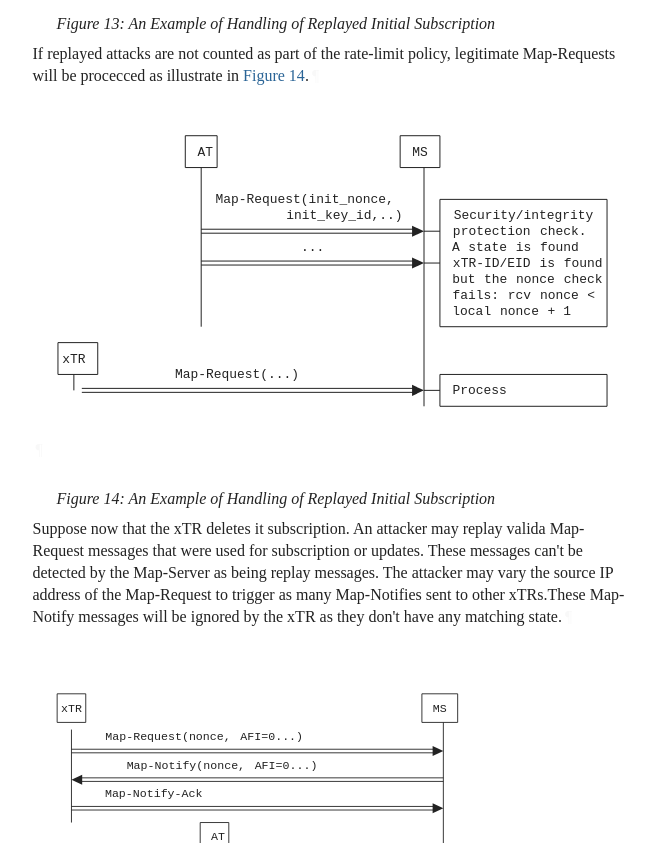
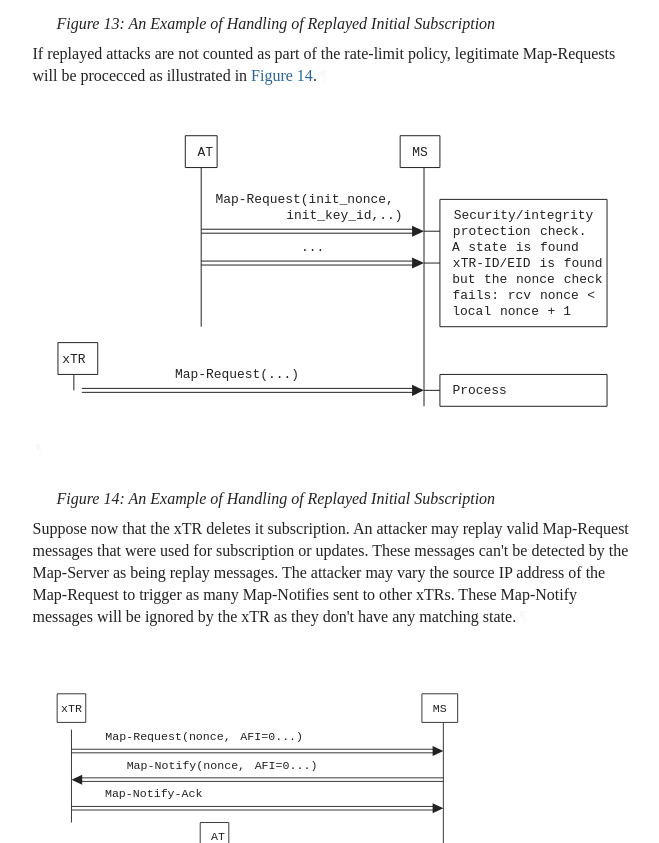
Before and after one commit to boucadair/lisp-pubsub-flow-examples, a plain HTML site: page draft-boucadair-lisp-pubsub-flow-examples.html in a window 1280 px wide. Shown: the part 9098-9941 px from the top of the page, without its empty margins (92-751 px from the left). Drawn offline with Linux system fonts and the light colour scheme; a web font is replaced by a local one.

Commit message:
Script updating gh-pages from 899ea2d. [ci skip]

```diff
--- a/draft-boucadair-lisp-pubsub-flow-examples.html
+++ b/draft-boucadair-lisp-pubsub-flow-examples.html
@@ -2648,7 +2648,7 @@ svg :is([fill="white"], [fill^="#fff"]) {
 <a href="#name-an-example-of-handling-of-re" class="selfRef">An Example of Handling of Replayed Initial Subscription</a>
             </figcaption></figure>
 </div>
-<p id="section-12.1.1-5">If replayed attacks are not counted as part of the rate-limit policy, legitimate Map-Requests will be procecced as illustrate in <a href="#riss-rate2" class="auto internal xref">Figure 14</a>.<a href="#section-12.1.1-5" class="pilcrow">¶</a></p>
+<p id="section-12.1.1-5">If replayed attacks are not counted as part of the rate-limit policy, legitimate Map-Requests will be procecced as illustrated in <a href="#riss-rate2" class="auto internal xref">Figure 14</a>.<a href="#section-12.1.1-5" class="pilcrow">¶</a></p>
 <span id="name-an-example-of-handling-of-rep"></span><div id="riss-rate2">
 <figure id="figure-14">
             <div id="section-12.1.1-6.1">
@@ -2728,7 +2728,7 @@ svg :is([fill="white"], [fill^="#fff"]) {
 <a href="#name-an-example-of-handling-of-rep" class="selfRef">An Example of Handling of Replayed Initial Subscription</a>
             </figcaption></figure>
 </div>
-<p id="section-12.1.1-7">Suppose now that the xTR deletes it subscription. An attacker may replay valida Map-Request messages that were used for subscription or updates. These messages can't be detected by the Map-Server as being replay messages. The attacker may vary the source IP address of the Map-Request to trigger as many Map-Notifies sent to other xTRs.These Map-Notify messages will be ignored by the xTR as they don't have any matching state.<a href="#section-12.1.1-7" class="pilcrow">¶</a></p>
+<p id="section-12.1.1-7">Suppose now that the xTR deletes it subscription. An attacker may replay valid Map-Request messages that were used for subscription or updates. These messages can't be detected by the Map-Server as being replay messages. The attacker may vary the source IP address of the Map-Request to trigger as many Map-Notifies sent to other xTRs. These Map-Notify messages will be ignored by the xTR as they don't have any matching state.<a href="#section-12.1.1-7" class="pilcrow">¶</a></p>
 <span id="name-an-example-of-handling-of-repl"></span><div id="replay-no-state">
 <figure id="figure-15">
             <div id="section-12.1.1-8.1">
```
Also changed, not shown: draft-boucadair-lisp-pubsub-flow-examples.txt.
